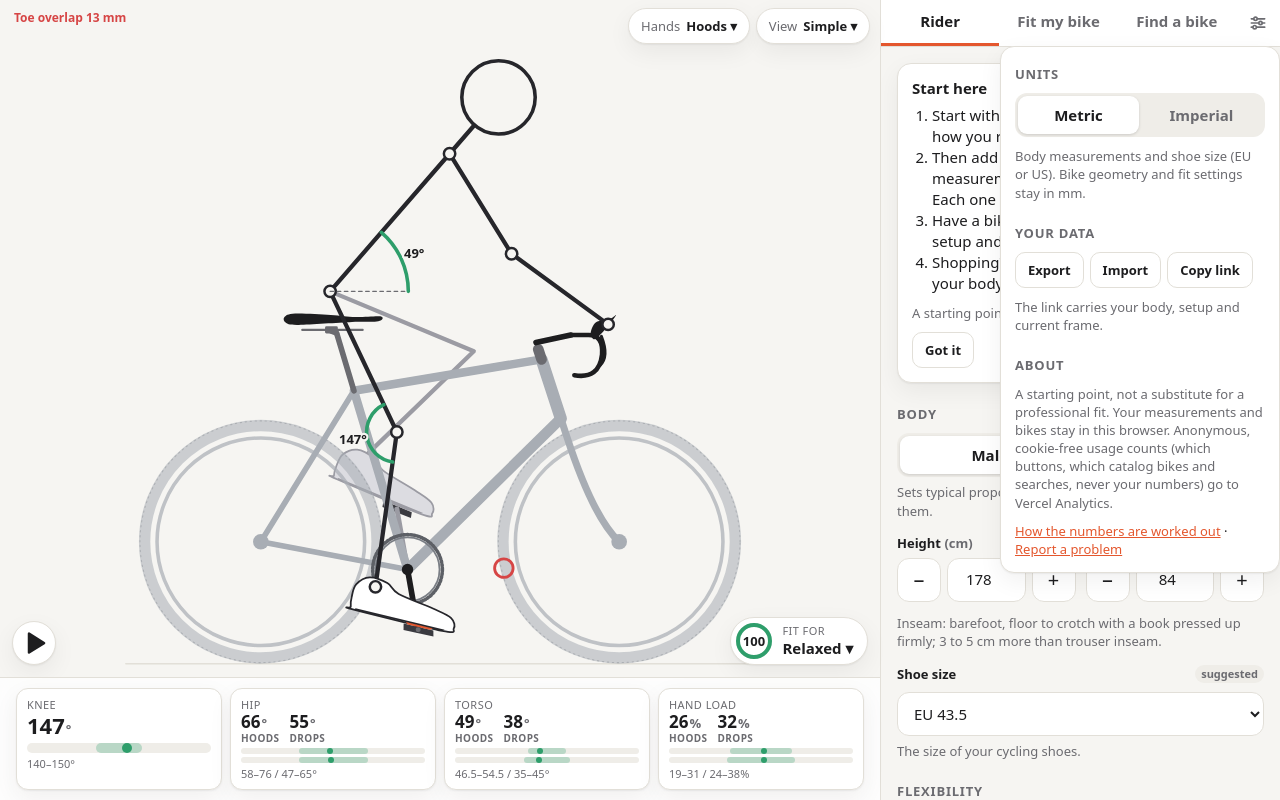
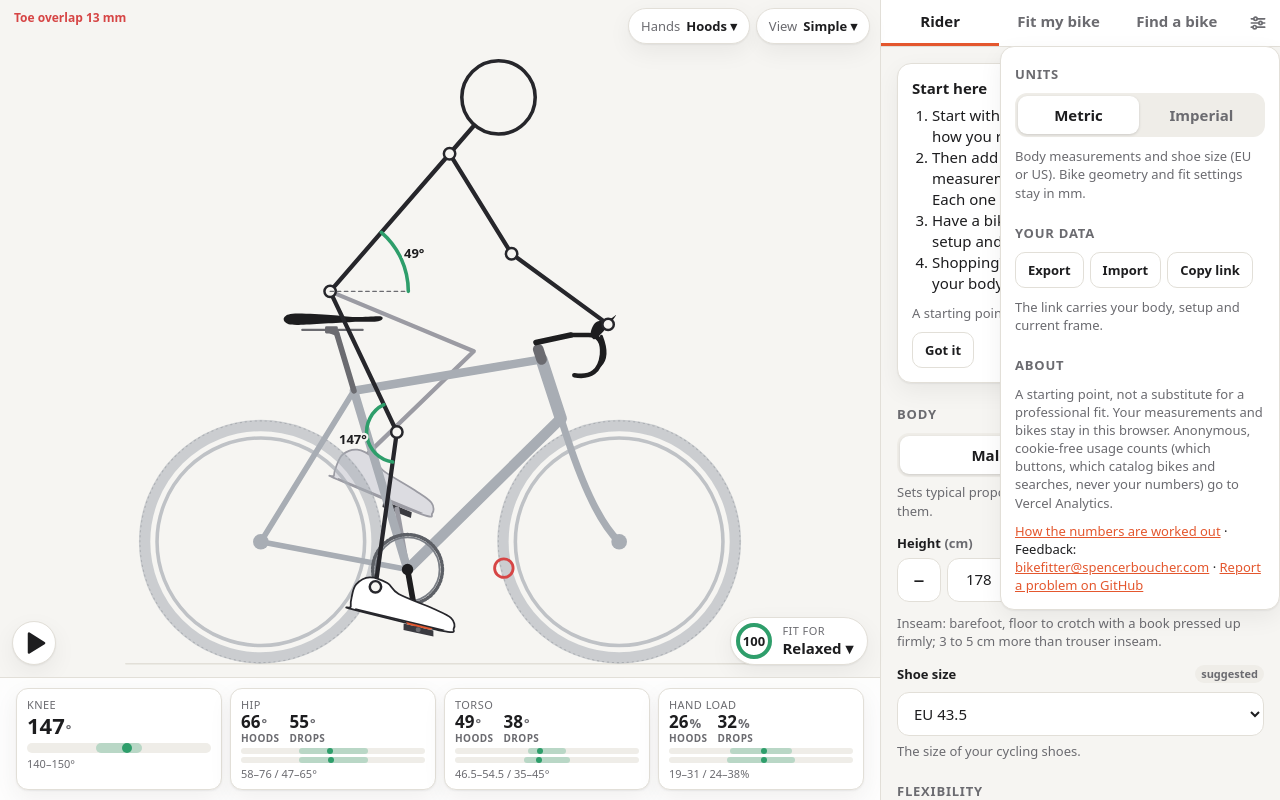
Before and after one commit to justmytwospence/bikefit, a Svelte app: page / in a window 1280 px wide. Both pictures are taken after a click on the button 1257 px from the left and 23 px from the top of the page. Built offline with nearby package versions, Linux system fonts and the light colour scheme.

Commit message:
feat(ui): offer an email address for feedback
Report a problem only led to GitHub issues, which most riders cannot use.

```diff
--- a/src/components/SettingsMenu.svelte
+++ b/src/components/SettingsMenu.svelte
@@ -1,5 +1,6 @@
 <script lang="ts">
   import { event } from '../lib/analytics';
+  import { FEEDBACK_EMAIL, feedbackMailto, ISSUES_URL } from '../lib/feedback';
   import type { Units } from '../lib/units';
   import { app, exportJson, importJson, shareUrl } from '../state.svelte';
   import Segmented from './Segmented.svelte';
@@ -79,7 +80,8 @@
       <p class="muted small">A starting point, not a substitute for a professional fit. Your measurements and bikes stay in this browser. Anonymous, cookie-free usage counts (which buttons, which catalog bikes and searches, never your numbers) go to Vercel Analytics.</p>
       <p class="small">
         <a href="https://github.com/justmytwospence/bikefit/blob/main/docs/model.md" target="_blank" rel="noopener" onclick={() => event('About link', { link: 'model' })}>How the numbers are worked out</a> ·
-        <a href="https://github.com/justmytwospence/bikefit/issues" target="_blank" rel="noopener" onclick={() => event('About link', { link: 'issues' })}>Report a problem</a>
+        Feedback: <a href={feedbackMailto()} onclick={() => event('About link', { link: 'email' })}>{FEEDBACK_EMAIL}</a> ·
+        <a href={ISSUES_URL} target="_blank" rel="noopener" onclick={() => event('About link', { link: 'issues' })}>Report a problem on GitHub</a>
       </p>
     </div>
   {/if}
--- /dev/null
+++ b/src/lib/feedback.ts
@@ -0,0 +1,6 @@
+/** Where feedback goes for people without a GitHub account. */
+export const FEEDBACK_EMAIL = 'bikefitter@spencerboucher.com';
+export const ISSUES_URL = 'https://github.com/justmytwospence/bikefit/issues';
+
+export const feedbackMailto = (subject = 'Bikefitter feedback'): string =>
+  `mailto:${FEEDBACK_EMAIL}?subject=${encodeURIComponent(subject)}`;
```
Also changed, not shown: 1 other file (tests, documents, lock files or other folders).
